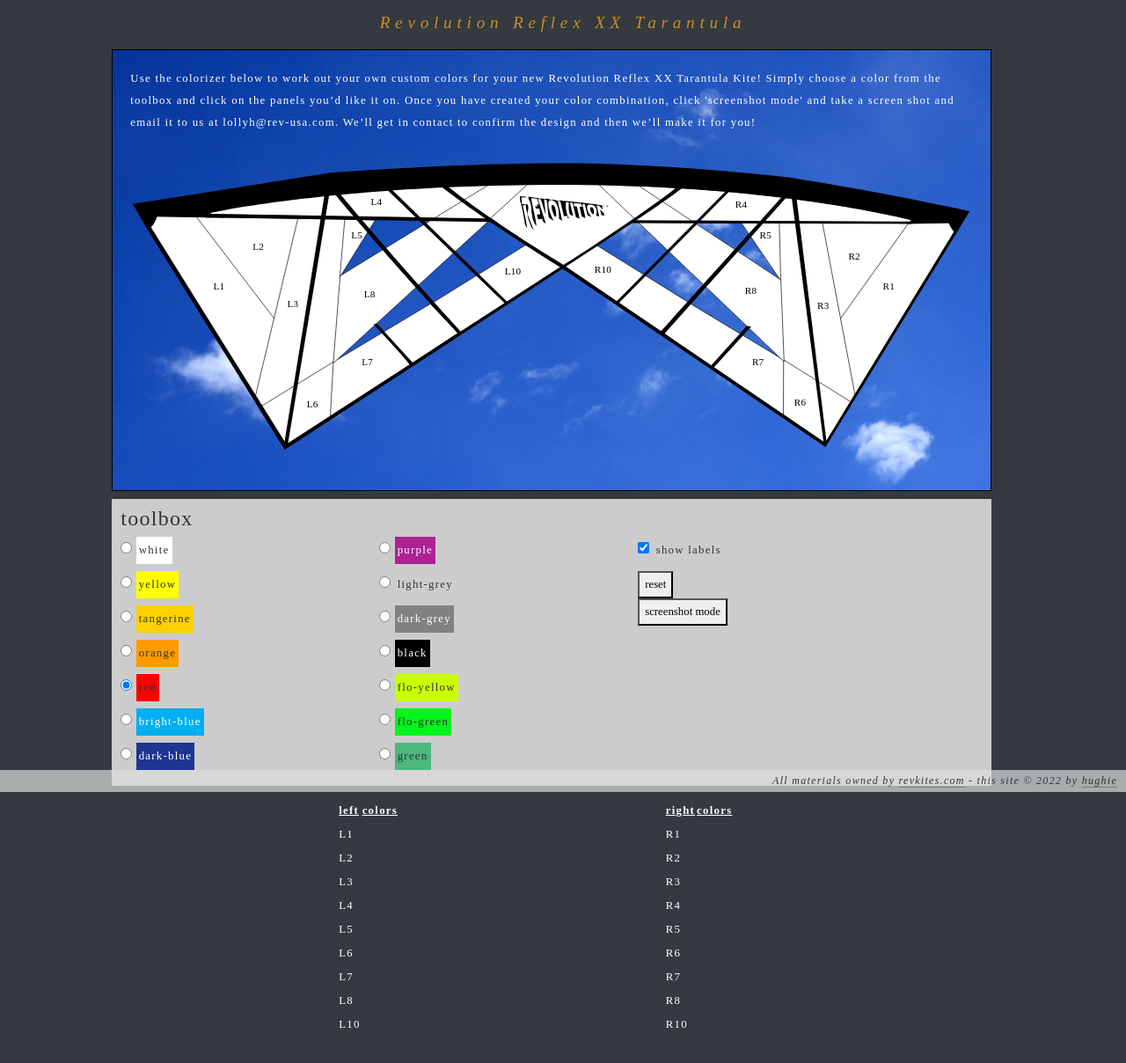
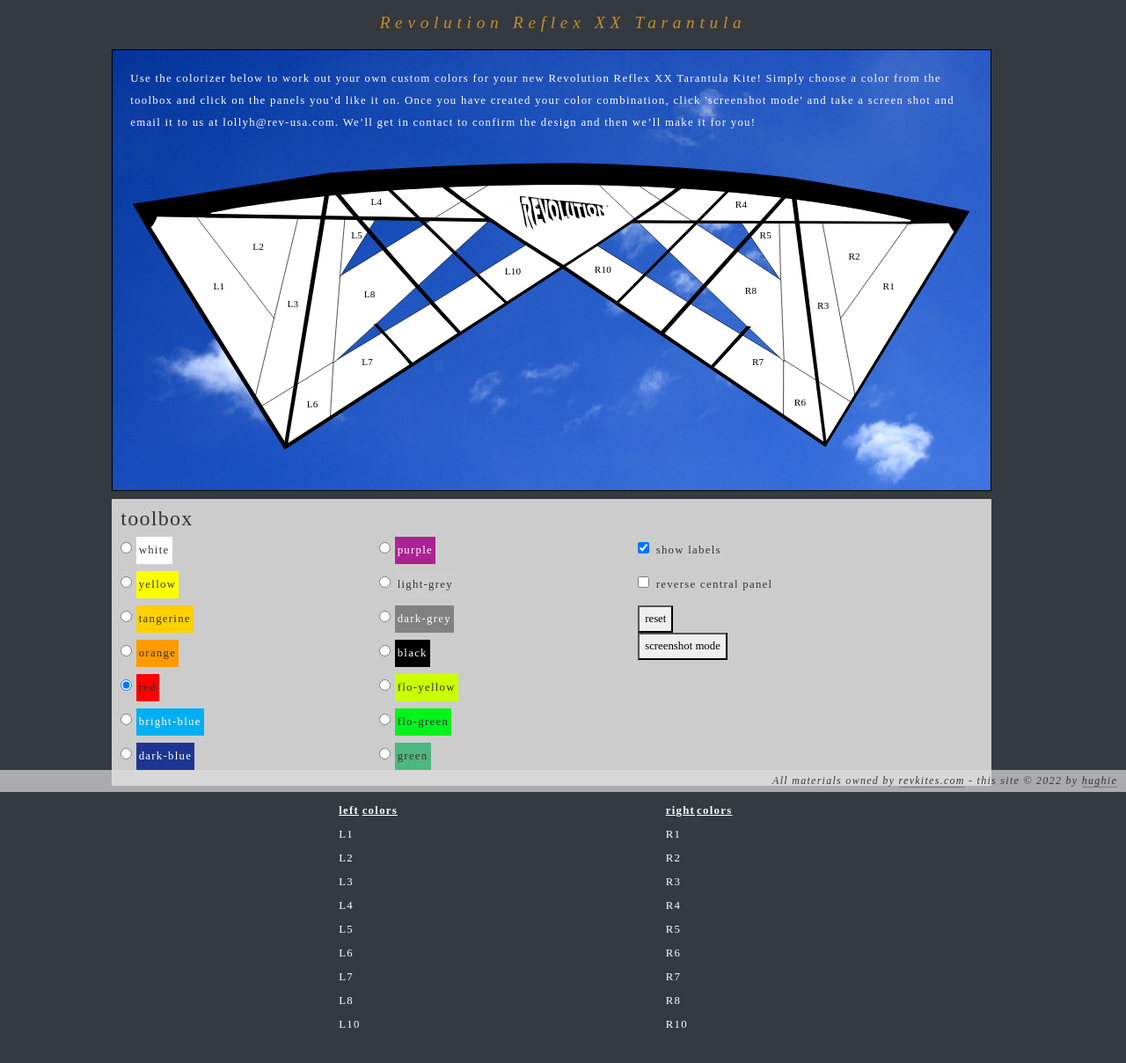
Before and after one commit to psaikido/club38.carrollonline.uk, a Jekyll site: the page built from pages/kite-color-tarantula.html, in a window 1280 px wide. Shown: the whole page at 88% size. Built offline with Jekyll 4.4.1, drawn with Linux system fonts in a browser that asks for light colours; nearby versions of some CDN libraries; some web fonts are replaced.

Commit message:
A central panel reversal widget at Lolly's request.

```diff
--- a/_includes/toolbox.html
+++ b/_includes/toolbox.html
@@ -29,7 +29,6 @@
 
             <input id="clr6" type="radio" name="clrs" value="dark-blue">
             <label for="clr6">dark-blue</label>
-            <br />
         </div>
 
         <div class="clrGroup2">
@@ -63,11 +62,12 @@
 
         <div class="clrGroup3">
             <input type="checkbox" id="labels" checked>
-            <label for="labels">show labels</label>
-            <br />
+            <label for="labels">show labels</label><br />
 
-            <button id="reset">reset</button>
-            <br />
+            <input type="checkbox" id="reverse-center">
+            <label for="reverse-center">reverse central panel</label><br />
+
+            <button id="reset">reset</button> <br />
             <button id="ready-for-screenshot">screenshot mode</button>
         </div>
     </fieldset>
--- a/_sass/_kite-color.scss
+++ b/_sass/_kite-color.scss
@@ -107,6 +107,24 @@ section.kite-colorizer {
 svg.revolution-reflex text {
     fill: #000000;
     font-size: 100px;
+}
+
+svg.revolution-reflex #center-panel {
+    fill: #ffffff;
+    font-size: 100px;
+
+    &.reverse {
+        fill: #000000;
+    }
+}
+
+svg.revolution-reflex .logo {
+    stroke: #00000;
+    stroke-width: 6px;
+
+    &.reverse {
+        stroke: #ffffff;
+    }
 }
 
 .toolbox {
--- a/assets/js/kite-color.js
+++ b/assets/js/kite-color.js
@@ -21,14 +21,17 @@ $( document ).ready(function() {
         $('svg.revolution-reflex text').toggle();
     });
 
+    /* Take out clutter for a clean screenshot */
     $('button#ready-for-screenshot').click(function() {
         screenshotToggle();
     });
 
+    /* Used to get back to the full editing mode */
     $('button#show-toolbox').click(function() {
         screenshotToggle();
     });
 
+    /* Take all color choices off */
     $('button#reset').click(function() {
         $('.revolution-reflex').children('.panel').each(function(i) {
             $(this).removeClass();
@@ -36,6 +39,30 @@ $( document ).ready(function() {
         });
     });
 
+    $('.toolbox #reverse-center').click(function() {
+        let centerPanel = $('svg.revolution-reflex #center-panel');
+        let logo = $('svg.revolution-reflex .logo');
+
+        if (centerPanel.attr("class") == 'center') {
+            centerPanel.removeClass();
+            centerPanel.addClass('center reverse');
+            logo.children().each(function() {
+                $(this).removeClass();
+                $(this).addClass('logo reverse');
+            });
+        } else {
+            centerPanel.removeClass();
+            centerPanel.addClass('center');
+            logo.children().each(function() {
+                $(this).removeClass();
+                $(this).addClass('logo');
+            });
+        }
+    });
+
+    // Toggle between editing and screenshot modes
+    // Called from both modes by different buttons
+
     function screenshotToggle() {
         $('.kite-colorizer p').toggle();
         $('.toolbox').toggle();
--- a/pages/kite-color-tarantula.html
+++ b/pages/kite-color-tarantula.html
@@ -162,11 +162,8 @@ we’ll make it for you!
 
     <polygon
    class="center"
-   fill="#FFFFFF"
-   stroke="#000000"
-   stroke-width="6"
    points="4033.1,237.1 3656.4,582 4388.5,1076.4 5126.8,582 4769.3,237.8 "
-   id="polygon1666" />
+   id="center-panel" />
 
     <polygon
    class="panel"
```
